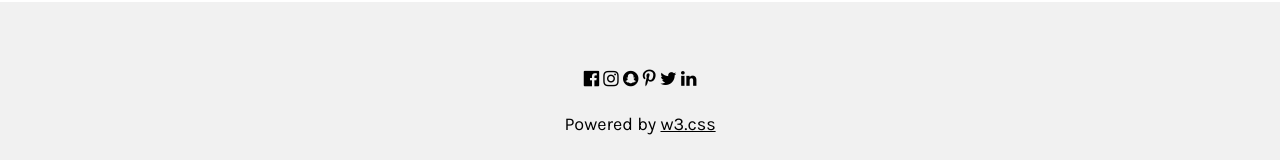
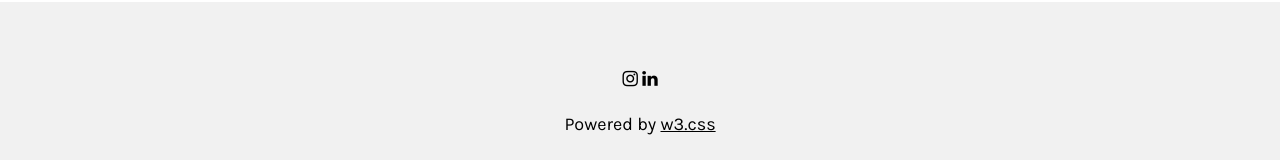
Before and after one commit to emmalynguyen/Portfolio-Website, a plain HTML site: page Contact.html in a window 1280 px wide. Shown: the part 825-985 px from the top of the page. Drawn offline with nearby package versions, Linux system fonts and the light colour scheme.

Commit message:
editing contact icons

```diff
--- a/Contact.html
+++ b/Contact.html
@@ -74,12 +74,8 @@ h1 {letter-spacing: 6px}
 
 <!-- Footer -->
 <footer class="w3-container w3-padding-64 w3-light-grey w3-center w3-large">
-  <i class="fa fa-facebook-official w3-hover-opacity"></i>
-  <i class="fa fa-instagram w3-hover-opacity"></i>
-  <i class="fa fa-snapchat w3-hover-opacity"></i>
-  <i class="fa fa-pinterest-p w3-hover-opacity"></i>
-  <i class="fa fa-twitter w3-hover-opacity"></i>
-  <i class="fa fa-linkedin w3-hover-opacity"></i>
+  <a href="https://instagram.com/emmalyynguyen" class="fa fa-instagram w3-hover-opacity" style="text-decoration:none" target="_blank"></a>
+  <a href="https://www.linkedin.com/in/emmaly-nguyen" class="fa fa-linkedin w3-hover-opacity" style="text-decoration:none" target="_blank"></a>
   <p>Powered by <a href="https://www.w3schools.com/w3css/default.asp" target="_blank" class="w3-hover-text-green">w3.css</a></p>
 </footer>
 
```
Also changed, not shown: Design.html (+2 -6 lines), Photography.html (+2 -6 lines), Workflow.html (+2 -6 lines), index.html (+2 -6 lines).
